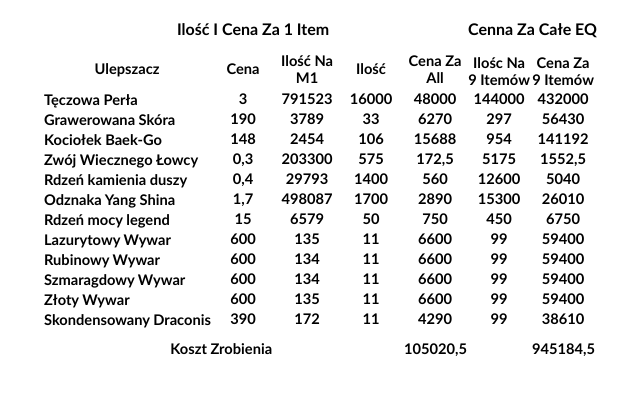
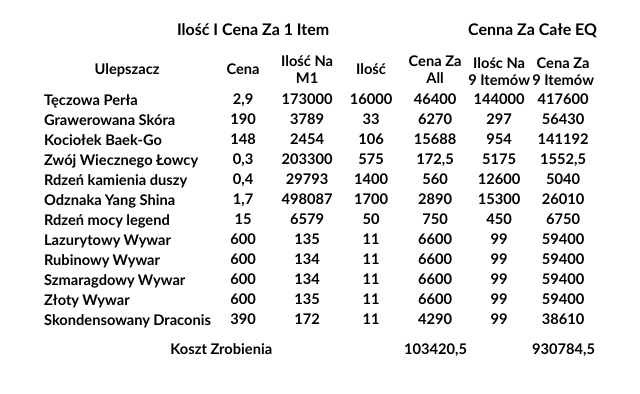
Before and after one commit to xminikx/TEST, a plain HTML site: page Eq Atlasu.htm in a window 1280 px wide. Shown: the full height of the page, 321-961 px from the left. Drawn offline with Linux system fonts and the light colour scheme.

Commit message:
Update Eq Atlasu.htm

```diff
--- a/Eq Atlasu.htm
+++ b/Eq Atlasu.htm
@@ -181,12 +181,12 @@ PROGRAMU EXCEL -->
  </tr>
  <tr height=20 style='height:15.0pt'>
   <td height=20 class=xl636463 style='height:15.0pt'>Tęczowa Perła</td>
-  <td class=xl646463>3</td>
-  <td class=xl646463>791523</td>
+  <td class=xl646463>2,9</td>
+  <td class=xl646463>173000</td>
   <td class=xl656463>16000</td>
-  <td class=xl656463>48000</td>
+  <td class=xl656463>46400</td>
   <td class=xl656463>144000</td>
-  <td class=xl656463>432000</td>
+  <td class=xl656463>417600</td>
  </tr>
  <tr height=20 style='height:15.0pt'>
   <td height=20 class=xl636463 style='height:15.0pt'>Grawerowana Skóra</td>
@@ -290,9 +290,9 @@ PROGRAMU EXCEL -->
  <tr height=20 style='height:15.0pt'>
   <td colspan=4 rowspan=2 height=40 class=xl656463 style='height:30.0pt'>Koszt
   Zrobienia<span style='mso-spacerun:yes'> </span></td>
-  <td rowspan=2 class=xl666463 width=64 style='width:48pt'>105020,5</td>
+  <td rowspan=2 class=xl666463 width=64 style='width:48pt'>103420,5</td>
   <td rowspan=2 class=xl656463></td>
-  <td rowspan=2 class=xl656463>945184,5</td>
+  <td rowspan=2 class=xl656463>930784,5</td>
  </tr>
  <tr height=20 style='height:15.0pt'>
  </tr>
```
